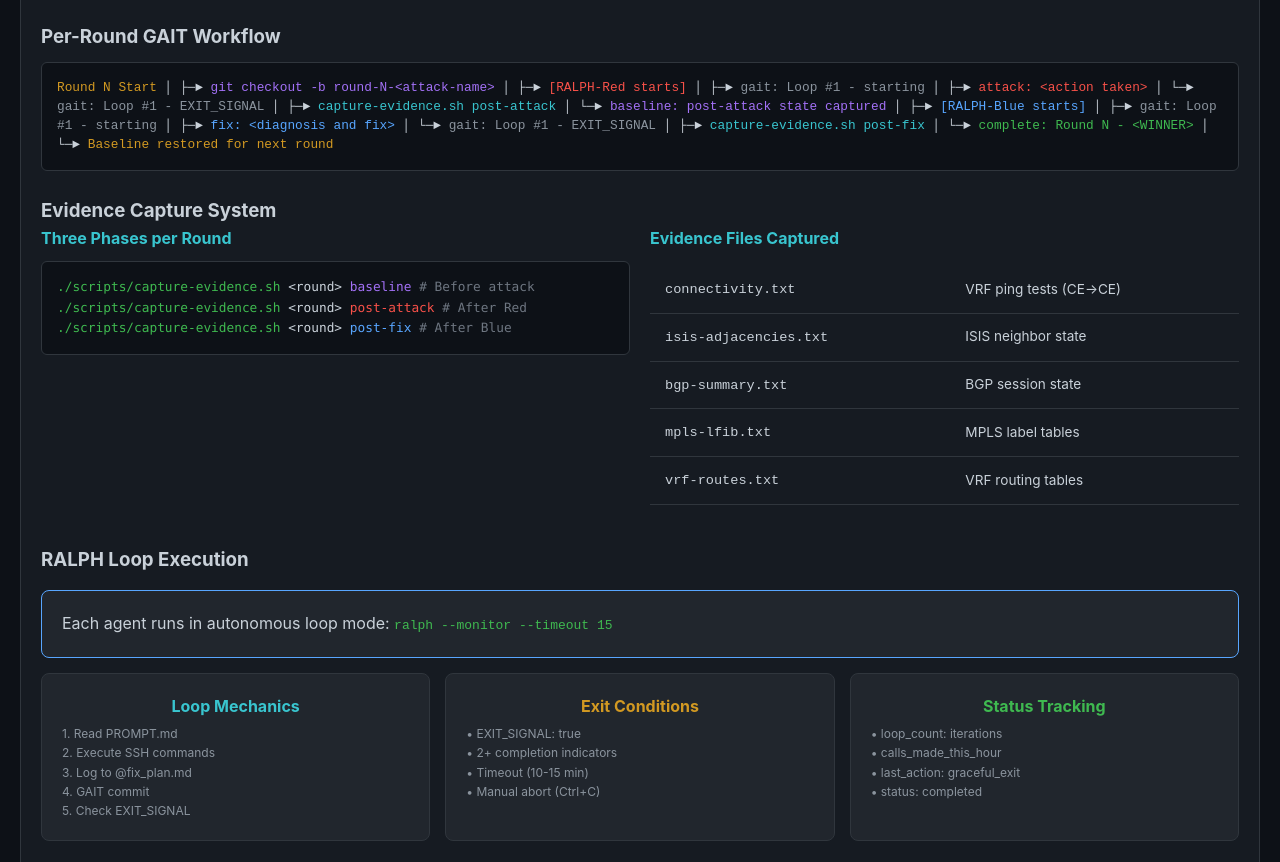
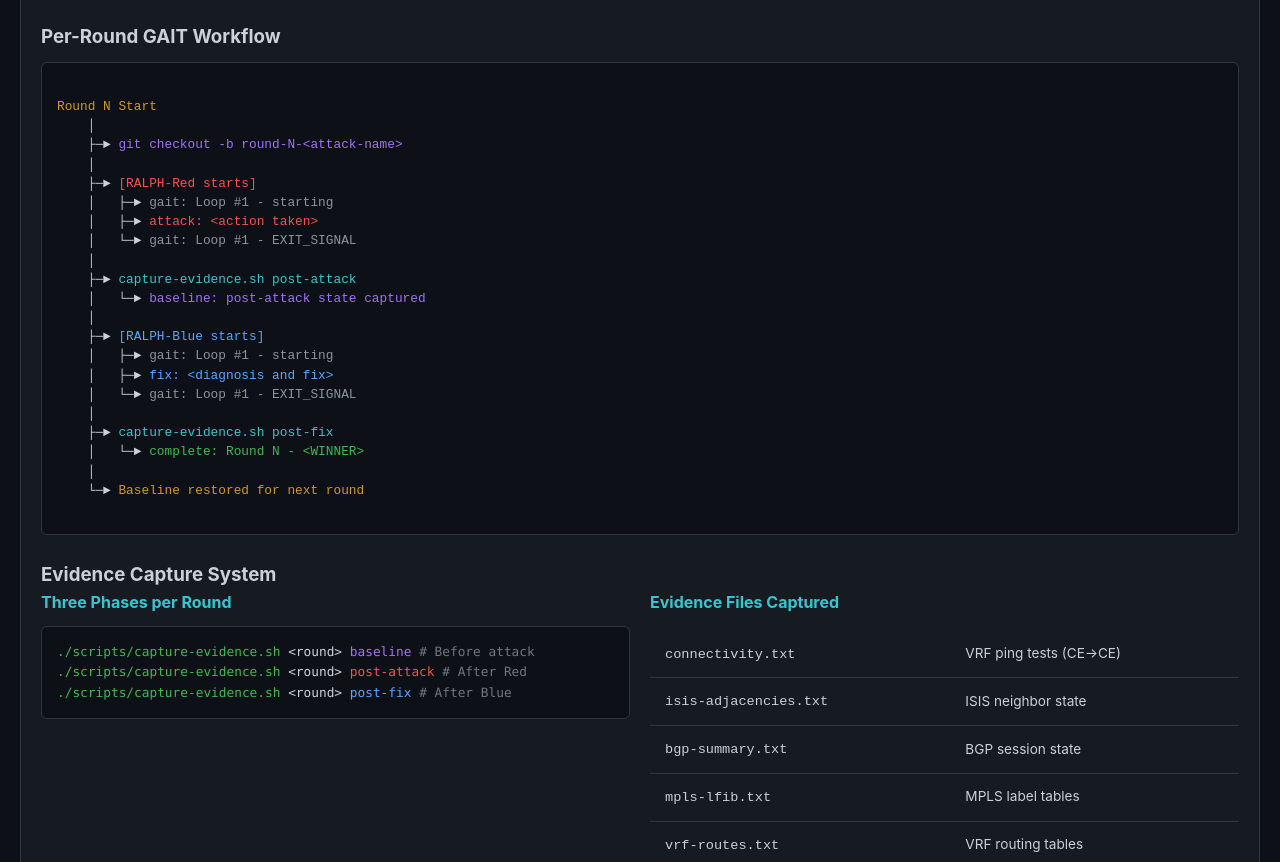
Before and after one commit to hervehildenbrand/ralph-red-vs-blue-v4, a plain HTML site: page FINAL-REPORT.html in a window 1280 px wide. Shown: the part 9657-10519 px from the top of the page. Drawn offline with Linux system fonts and the light colour scheme.

Commit message:
fix: Per-Round GAIT Workflow layout whitespace preservation

```diff
--- a/FINAL-REPORT.html
+++ b/FINAL-REPORT.html
@@ -1466,7 +1466,7 @@ VRF Mapping:
 
                 <!-- Per-Round GAIT Flow -->
                 <h3 style="margin-top: 25px;">Per-Round GAIT Workflow</h3>
-                <div class="code-block" style="font-family: monospace; font-size: 0.8rem; line-height: 1.5;">
+                <div class="code-block" style="font-family: monospace; font-size: 0.8rem; line-height: 1.5; white-space: pre;">
 <span style="color: var(--accent-yellow);">Round N Start</span>
     │
     ├─► <span style="color: var(--accent-purple);">git checkout -b round-N-&lt;attack-name&gt;</span>
```
Also changed, not shown: index.html (+1 -1 lines).
